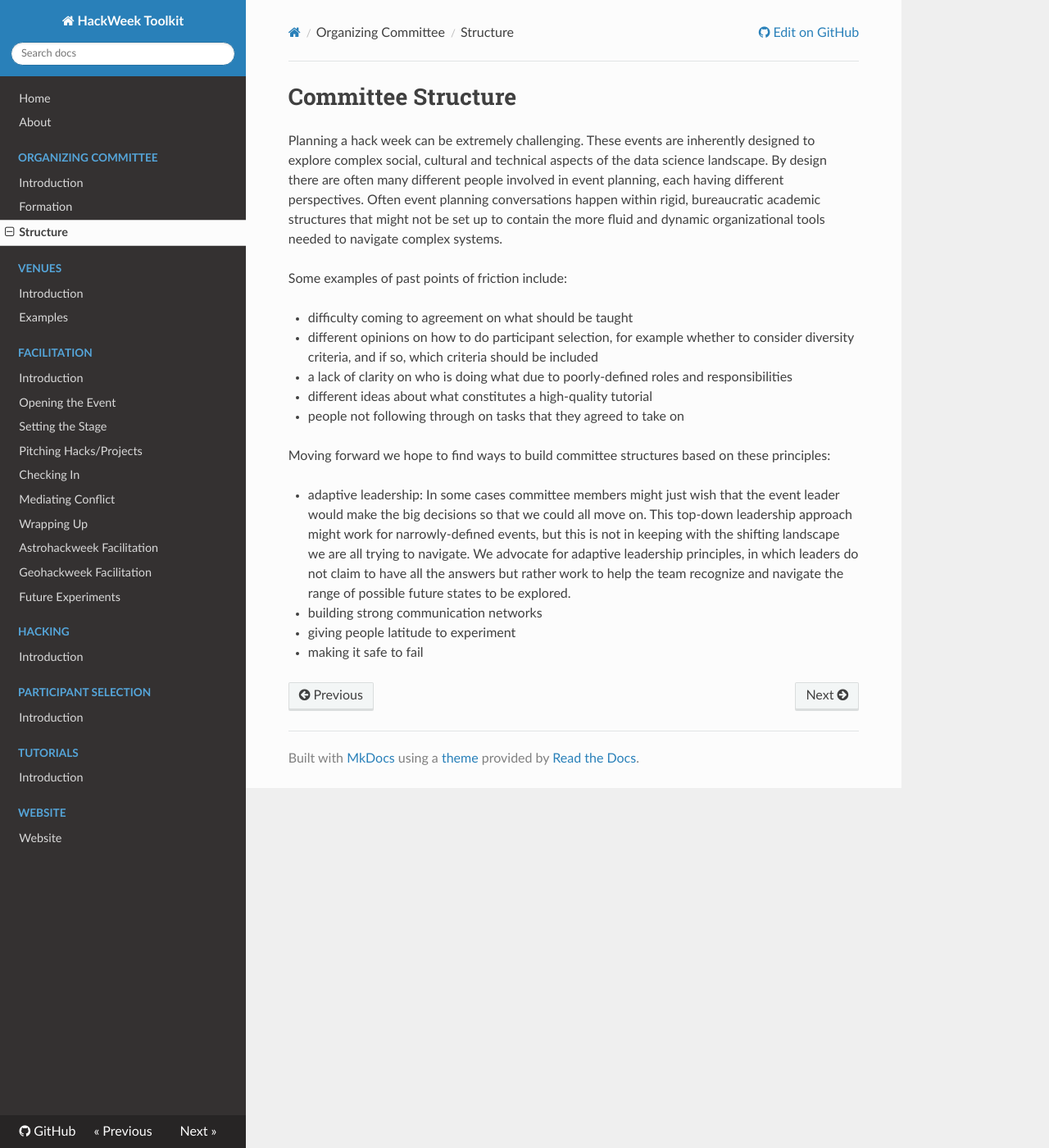
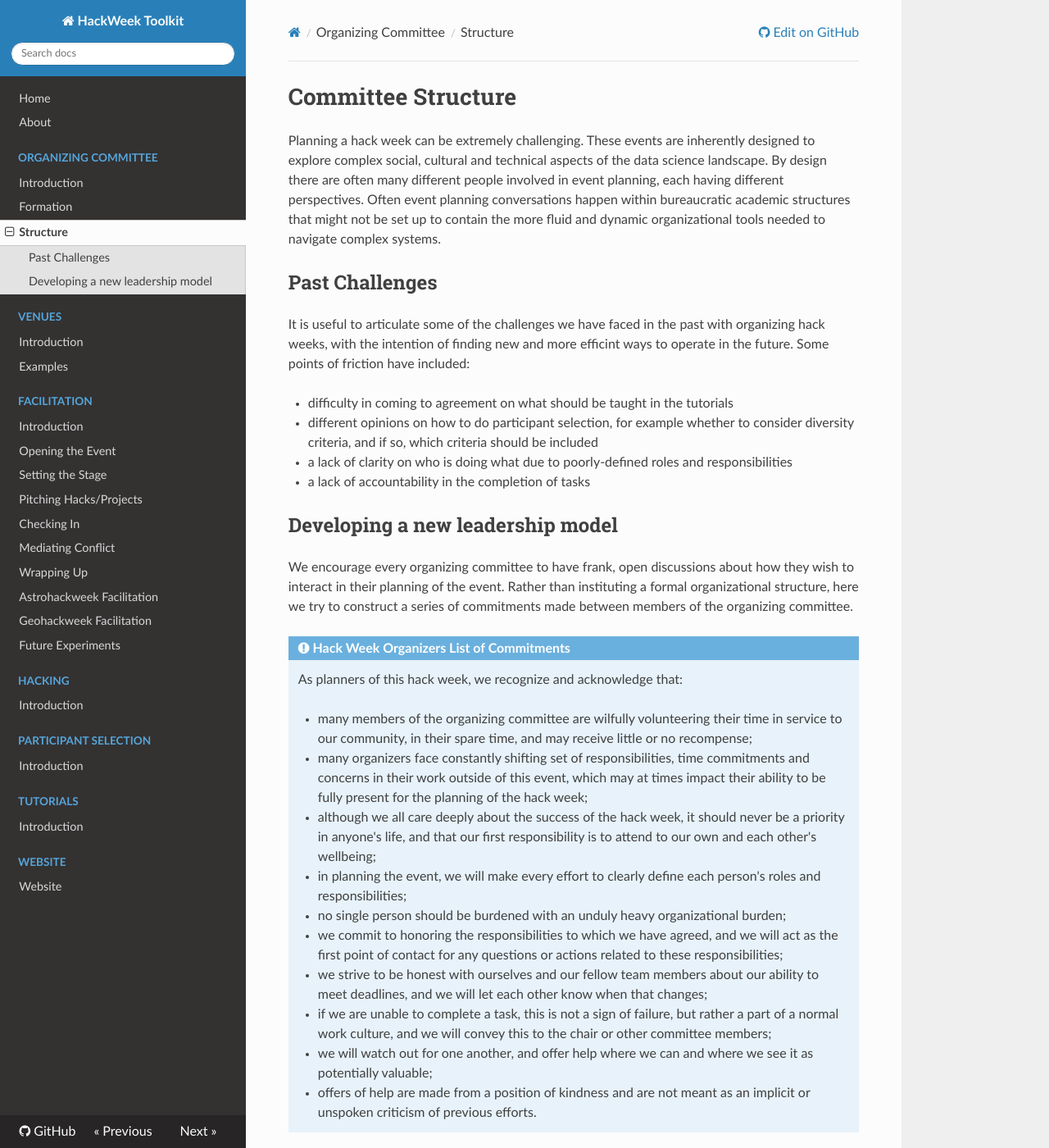
Before and after one commit to uwescience/HackWeek-Toolkit, an MkDocs documentation site: the page built from docs/OrganizingCommittee/Committee-structure.md, in a window 1280 px wide and 1400 px high. Shown: the whole window at 82% size. Built offline with MkDocs 1.6.1, drawn with Linux system fonts in a browser that asks for light colours; nearby versions of some CDN libraries.

Commit message:
add summary of Daniela's proposed leadership model

```diff
--- a/docs/OrganizingCommittee/Committee-structure.md
+++ b/docs/OrganizingCommittee/Committee-structure.md
@@ -1,18 +1,30 @@
 # Committee Structure
 
-Planning a hack week can be extremely challenging. These events are inherently designed to explore complex social, cultural and technical aspects of the data science landscape. By design there are often many different people involved in event planning, each having different perspectives. Often event planning conversations happen within rigid, bureaucratic academic structures that might not be set up to contain the more fluid and dynamic organizational tools needed to navigate complex systems.
+Planning a hack week can be extremely challenging. These events are inherently designed to explore complex social, cultural and technical aspects of the data science landscape. By design there are often many different people involved in event planning, each having different perspectives. Often event planning conversations happen within bureaucratic academic structures that might not be set up to contain the more fluid and dynamic organizational tools needed to navigate complex systems.
 
-Some examples of past points of friction include:
+## Past Challenges
 
-* difficulty coming to agreement on what should be taught
+It is useful to articulate some of the challenges we have faced in the past with organizing hack weeks, with the intention of finding new and more efficint ways to operate in the future. Some points of friction have included:
+
+* difficulty in coming to agreement on what should be taught in the tutorials
 * different opinions on how to do participant selection, for example whether to consider diversity criteria, and if so, which criteria should be included
 * a lack of clarity on who is doing what due to poorly-defined roles and responsibilities
-* different ideas about what constitutes a high-quality tutorial
-* people not following through on tasks that they agreed to take on
+* a lack of accountability in the completion of tasks
 
-Moving forward we hope to find ways to build committee structures based on these principles:
+## Developing a new leadership model
 
-* adaptive leadership: In some cases committee members might just wish that the event leader would make  the big decisions so that we could all move on. This top-down leadership approach might work for narrowly-defined events, but this is not in keeping with the shifting landscape we are all trying to navigate. We advocate for adaptive leadership principles, in which leaders do not claim to have all the answers but rather work to help the team recognize and navigate the range of possible future states to be explored.
-* building strong communication networks
-* giving people latitude to experiment
-* making it safe to fail
+We encourage every organizing committee to have frank, open discussions about how they wish to interact in their planning of the event. Rather than instituting a formal organizational structure, here we try to construct a series of commitments made between members of the organizing committee.
+
+!!! note "Hack Week Organizers List of Commitments"
+    As planners of this hack week, we recognize and acknowledge that:
+
+    * many members of the organizing committee are wilfully volunteering their time in service to our community, in their spare time, and may receive little or no recompense;
+    * many organizers face constantly shifting set of responsibilities, time commitments and concerns in their work outside of this event, which may at times impact their ability to be fully present for the planning of the hack week;
+    * although we all care deeply about the success of the hack week, it should never be a priority in anyone's life, and that our first responsibility is to attend to our own and each other's wellbeing;
+    * in planning the event, we will make every effort to clearly define each person's roles and responsibilities;
+    * no single person should be burdened with an unduly heavy organizational burden;
+    * we commit to honoring the responsibilities to which we have agreed, and we will act as the first point of contact for any questions or actions related to these responsibilities;
+    * we strive to be honest with ourselves and our fellow team members about our ability to meet deadlines, and we will let each other know when that changes;
+    * if we are unable to complete a task, this is not a sign of failure, but rather a part of a normal work culture, and we will convey this to the chair or other committee members;
+    * we will watch out for one another, and offer help where we can and where we see it as potentially valuable;
+    * offers of help are made from a position of kindness and are not meant as an implicit or unspoken criticism of previous efforts.
```
